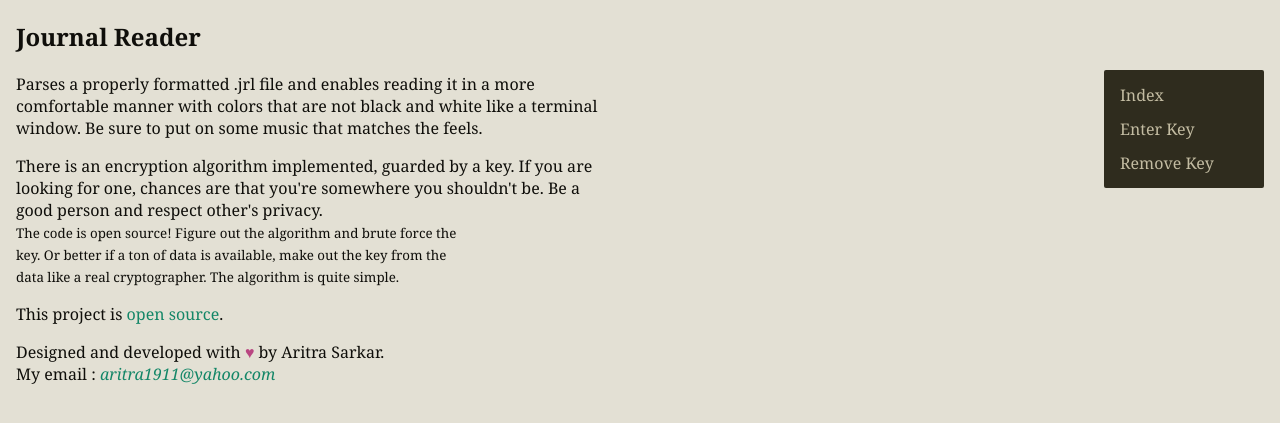
After one commit to aritra1911/reader, a Flask app: template flask/src/templates/about.html in a window 1280 px wide. The commit adds this page. Shown: the top 423 px of the page. Run offline with Flask 2, Linux system fonts and the light colour scheme; the template is opened without the code that fills it, so the values that code supplies are empty.

Commit message:
Add About Page

```diff
--- a/flask/src/static/style.css
+++ b/flask/src/static/style.css
@@ -1,4 +1,6 @@
 body {
+  margin: 0;
+  padding: 0;
   font-family: "Georgia", serif;
   background-color: #e3e0d4;
   color: #0f0e0a;
@@ -35,10 +37,10 @@ a:hover {
 }
 
 .sidenav a:hover {
-    color: #c7976b;
+  color: #6bc7b0;
 }
 
-.main {
+#content-wrap {
   margin-top: 16px;
   margin-left: 16px;
 }
--- /dev/null
+++ b/flask/src/templates/about.html
@@ -0,0 +1,37 @@
+{% extends "base.html" %}
+{% block title %}About{% endblock title %}
+{% block header %}Journal Reader{% endblock header %}
+{% block content %}
+  <p>
+    Parses a properly formatted .jrl file and enables reading it in a more<br />
+    comfortable manner with colors that are not black and white like a
+    terminal<br />window. Be sure to put on some music that matches the feels.
+  </p>
+  <p>
+    There is an encryption algorithm implemented, guarded by a key. If you
+    are<br />looking for one, chances are that you're somewhere you shouldn't be.
+    Be a<br />good person and respect other's privacy.<br />
+    <small>The code is open source! Figure out the algorithm and brute force
+    the<br />key. Or better if a ton of data is available, make out the key from
+    the<br />data like a real cryptographer. The algorithm is quite simple.
+    </small>
+  </p>
+  <p>
+    This project is
+    <a href="https://github.com/aritra1911/reader">open source</a>.
+  </p>
+  <p>
+    Designed and developed with <span style="color: #b94681;">&#9829;</span> by
+    Aritra Sarkar.<br />
+    My email : <i style="color: #138667">aritra1911@yahoo.com</i>
+  </p>
+{% endblock content %}
+{% block sidebarlinks %}
+  <a href="{{ url_for('index') }}">Index</a>
+  <a href="{{ url_for('enter_key',
+                      next=request.endpoint, **request.view_args
+              ) }}">Enter Key</a>
+  <a href="{{ url_for('remove_key',
+                      next=request.endpoint, **request.view_args
+              ) }}">Remove Key</a>
+{% endblock sidebarlinks %}
--- a/flask/src/templates/base.html
+++ b/flask/src/templates/base.html
@@ -8,12 +8,14 @@
   </head>
 
   <body>
-    <div class="main">
-      <h2>{% block header %}{% endblock header %}</h2>
-      {% block content %}{% endblock content %}
-    </div>
-    <div class="sidenav">
-      {% block sidebarlinks %}{% endblock sidebarlinks %}
+    <div id="page-container">
+      <div id="content-wrap">
+        <h2>{% block header %}{% endblock header %}</h2>
+        {% block content %}{% endblock content %}
+      </div>
+      <div class="sidenav">
+        {% block sidebarlinks %}{% endblock sidebarlinks %}
+      </div>
     </div>
   </body>
 
--- a/flask/src/templates/enterkey.html
+++ b/flask/src/templates/enterkey.html
@@ -11,4 +11,5 @@
 {% block sidebarlinks %}
   <a href="{{ url_for('index') }}">Index</a>
   <a href="{{ url_for('remove_key') }}">Remove Key</a>
+  <a href="{{ url_for('about') }}">About</a>
 {% endblock sidebarlinks %}
--- a/flask/src/templates/index.html
+++ b/flask/src/templates/index.html
@@ -15,4 +15,5 @@
   <a href="{{ url_for('remove_key',
                       next=request.endpoint, **request.view_args
               ) }}">Remove Key</a>
+  <a href="{{ url_for('about') }}">About</a>
 {% endblock sidebarlinks %}
--- a/flask/src/templates/journal.html
+++ b/flask/src/templates/journal.html
@@ -18,4 +18,5 @@
   <a href="{{ url_for('remove_key',
                       next=request.endpoint, **request.view_args
               ) }}">Remove Key</a>
+  <a href="{{ url_for('about') }}">About</a>
 {% endblock sidebarlinks %}
--- a/flask/src/views.py
+++ b/flask/src/views.py
@@ -87,3 +87,7 @@ def enter_key():
 def remove_key():
     session.clear()
     return redirect_dest(url_for('index'))
+
+@app.route('/about')
+def about():
+    return render_template('about.html')
```
Lines whose indentation alone changed are shown as unchanged.
